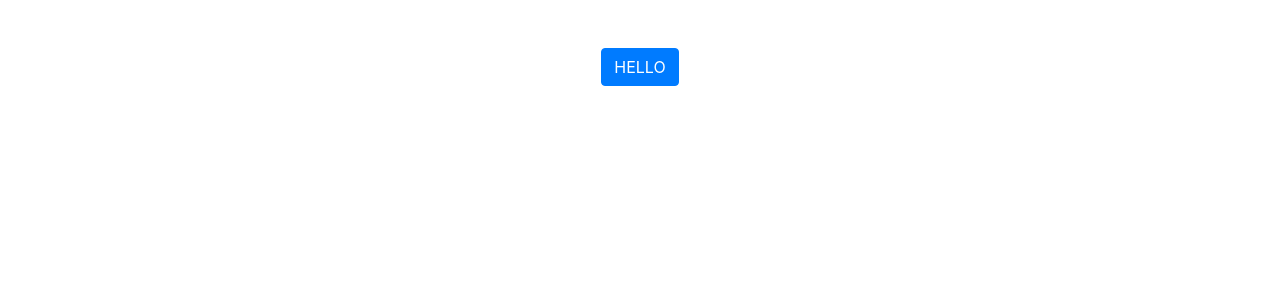
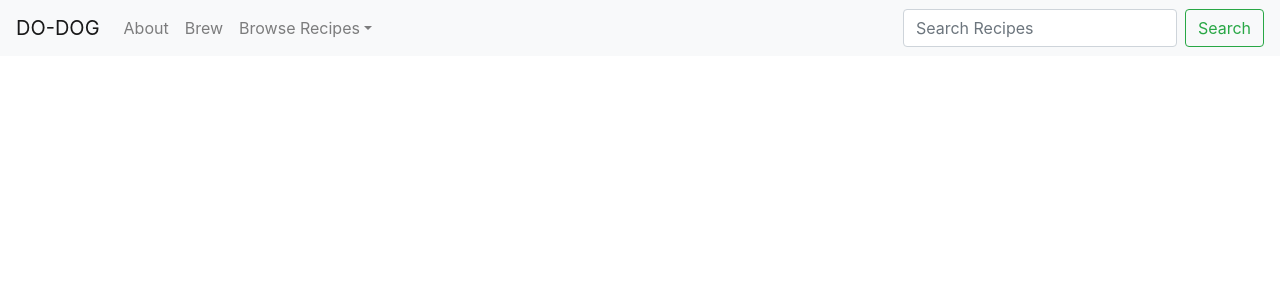
Before and after one commit to debjeanlee/brewdogrecipes, a React (Create React App) app: page / in a window 1280 px wide. Shown: the top 300 px of the page. Built offline with nearby package versions, Linux system fonts and the light colour scheme; no server answers.

Commit message:
first axios call works lol

```diff
--- a/src/App.js
+++ b/src/App.js
@@ -1,10 +1,32 @@
-import './App.css';
-import { Button } from 'react-bootstrap'
+import Navigation from './navigation/Navigation';
+import axios from 'axios'
+import React, {useState, useEffect} from 'react'
+
 
 function App() {
+
+  const [ beer, setBeer ] = useState({});
+
+  useEffect(() => {
+      getBeerData();
+  }, [])
+
+  async function getBeerData(){
+      try {
+          let result = await axios.get(`https://api.punkapi.com/v2/beers`);
+          setBeer(result);
+      } catch (err) {
+          console.log(err);
+      }
+  }
+
+
+  console.log(beer);
+
   return (
-    <div className="App">
-      <Button className="mt-5">HELLO</Button>
+    <div>
+      <Navigation />
+
     </div>
   );
 }
--- /dev/null
+++ b/src/navigation/Navigation.jsx
@@ -0,0 +1,30 @@
+import { Button, Navbar, Nav, NavDropdown, Form, FormControl } from 'react-bootstrap'
+import React from 'react'
+
+function Navigation() {
+    return (
+        <Navbar bg="light" expand="lg">
+            <Navbar.Brand href="#home">DO-DOG</Navbar.Brand>
+            <Navbar.Toggle aria-controls="basic-navbar-nav" />
+            <Navbar.Collapse id="basic-navbar-nav">
+            <Nav className="mr-auto">
+                <Nav.Link href="#home">About</Nav.Link>
+                <Nav.Link href="#link">Brew</Nav.Link>
+                <NavDropdown title="Browse Recipes" id="basic-nav-dropdown">
+                <NavDropdown.Item href="#action/3.1">All</NavDropdown.Item>
+                <NavDropdown.Item href="#action/3.2">ABV</NavDropdown.Item>
+                <NavDropdown.Item href="#action/3.3">IBU</NavDropdown.Item>
+                <NavDropdown.Divider />
+                <NavDropdown.Item href="#action/3.4">Food Pairings</NavDropdown.Item>
+                </NavDropdown>
+            </Nav>
+            <Form inline>
+                <FormControl type="text" placeholder="Search Recipes" className="mr-sm-2" />
+                <Button variant="outline-success">Search</Button>
+            </Form>
+            </Navbar.Collapse>
+        </Navbar>
+    )
+}
+
+export default Navigation
```
Also changed, not shown: src/axios/Axios.js (added, +31 -0 lines).
